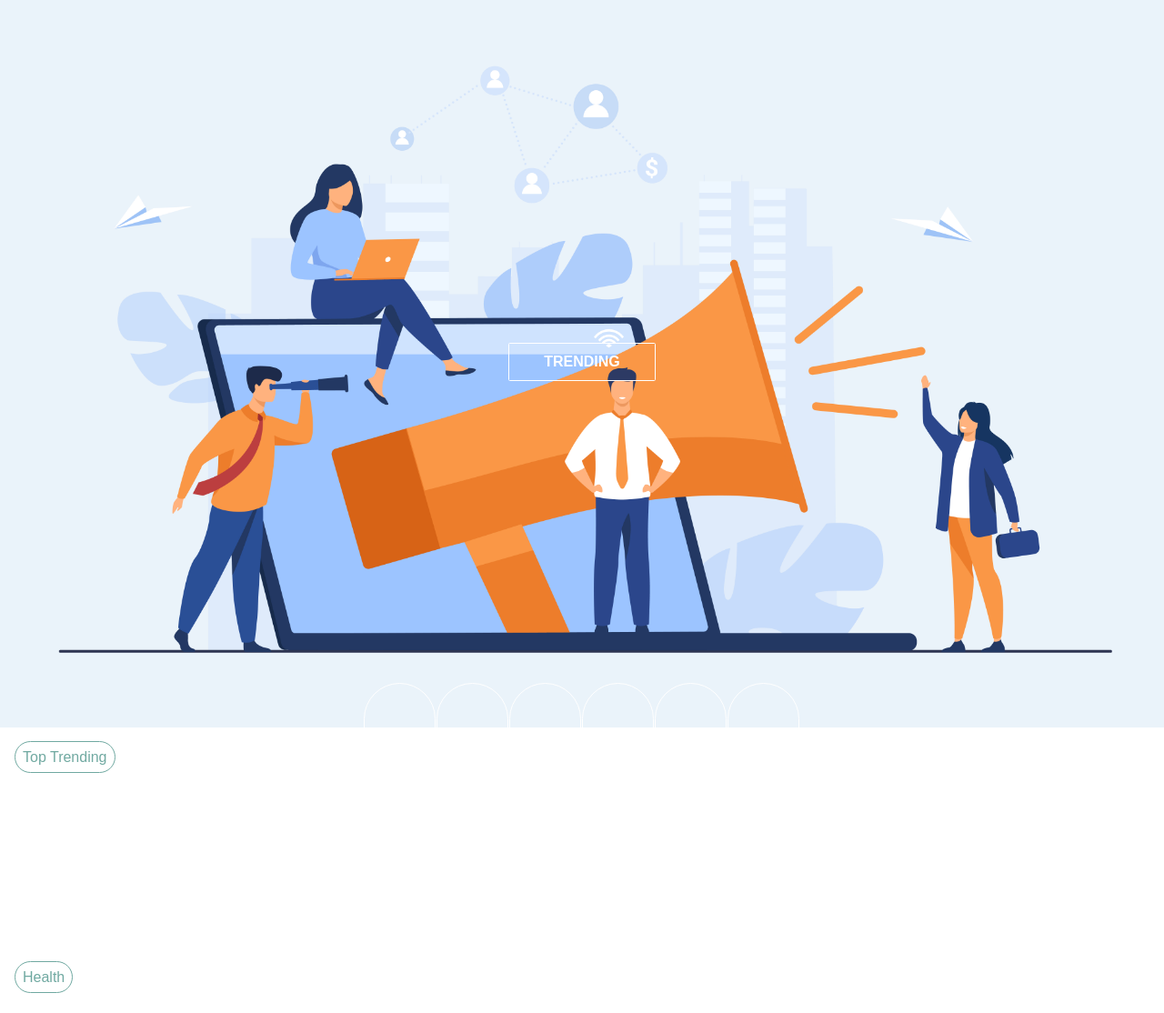
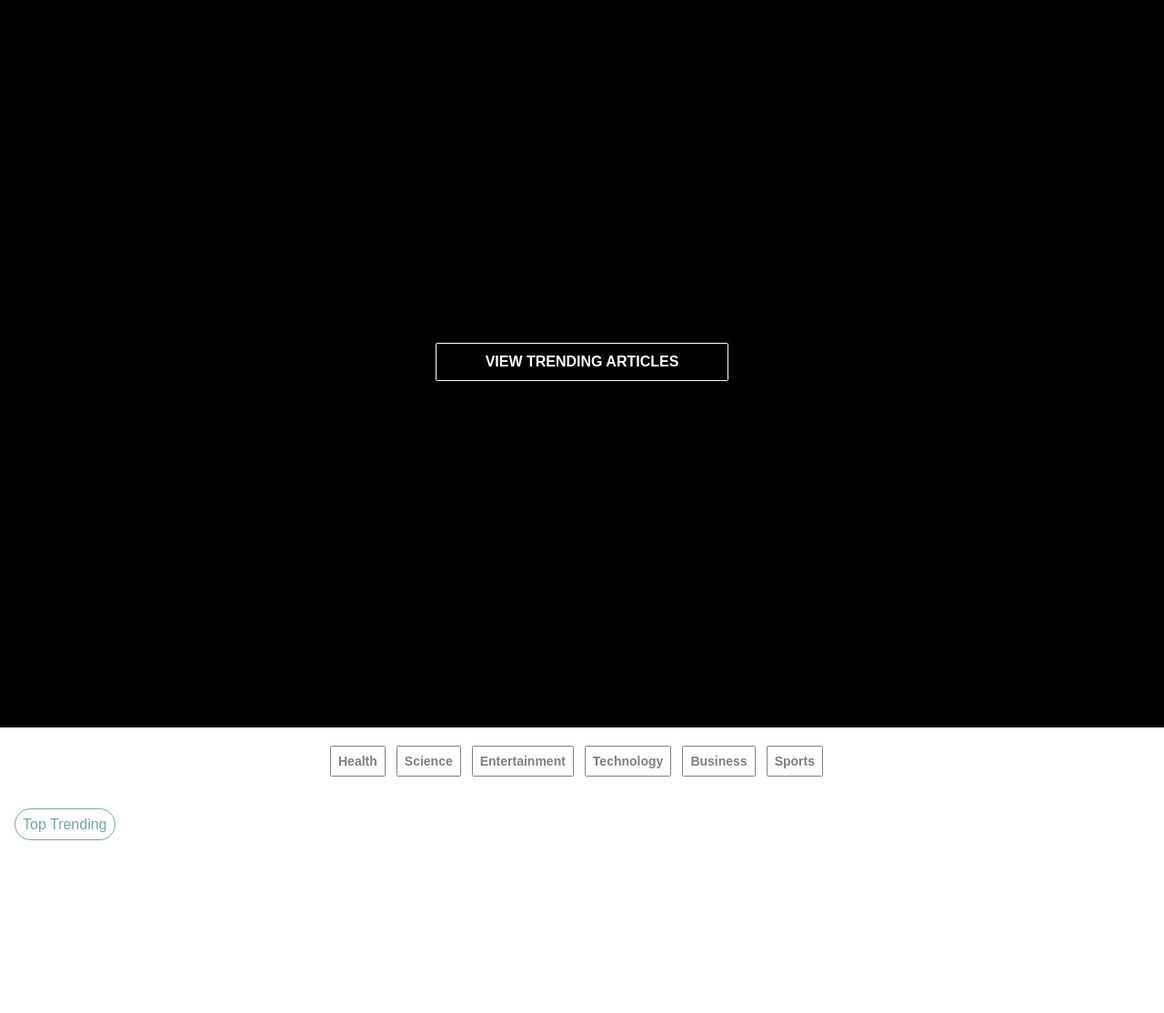
Before and after one commit to lieuk1/News-Web-App, a Flask app: page / in a window 1280 px wide. Shown: the top 1114 px of the page at 91% size. Run offline with Flask 2, Linux system fonts and the light colour scheme.

Commit message:
Add categ buttons

```diff
--- a/static/css/home.css
+++ b/static/css/home.css
@@ -7,9 +7,10 @@ html, body {
 .landing-container {
   height: 100vh;
   width: 100%;
-  background-image: url("../landing-bg.jpg");
+  /* background-image: url("../landing-bg.jpg"); */
   background-size: cover;
   background-position: center;
+  background-color: black;
   /* Center all elements */
   display: flex;
   justify-content: center;
@@ -31,7 +32,7 @@ html, body {
   text-transform: uppercase;
   text-align: center;
   line-height: 2.5em;
-  width: 10em;
+  width: 20em;
   height: 2.5em;
   font-size: 16px;
   font-weight: bold;
@@ -79,6 +80,33 @@ html, body {
 .btn-container ul li span:nth-child(4) {
   /* Fourth bubble */
   --n: 4;
+}
+.categ-btns-container ul {
+  list-style-type: none;
+  margin: 0;
+  padding: 20px 0;
+  display: flex;
+  flex-wrap: wrap;
+  justify-content: center;
+}
+.categ-btns-container ul li {
+  margin: 0 12px 0 0;
+}
+.categ-btns-container ul li button {
+  border: 1px solid grey;
+  border-radius: 0.1em;
+  padding: 8px;
+  background: transparent;
+  font-size: 14px;
+  font-weight: bold;
+  color: grey;
+  transition: 0.2s;
+}
+.categ-btns-container ul li button:hover {
+  cursor: pointer;
+  box-shadow: 0 1px 4px 2px rgba(64,64,64,.08);
+  border: 1px solid #222;
+  color: #222;
 }
 .category-btns-container {
   height: 100px;
--- a/templates/home.html
+++ b/templates/home.html
@@ -9,8 +9,8 @@
         <!-- Button for trending headlines -->
         <div class="btn-container">
             <ul>
-                <li id="trending-btn" value="trending-btn" onclick="openForm('my-top-form')">
-                    Trending
+                <li id="trending-btn" value="trending-btn" onclick="">
+                    View trending articles
                     <!-- Number of span equals number of bubbles that appear on hover -->
                     <span></span><span></span>
                     <span></span><span></span>
@@ -28,7 +28,7 @@
                 <input type="button" class="inputs close" value="Close" onclick="closeForm('my-top-form')">
             </form>
         </div>
-        <div class="category-btns-container">
+        <!-- <div class="category-btns-container">
             <div class="categ-bub-cont">
                 <span><p>Health</p></span>
                 <span><p>Science</p></span>
@@ -37,7 +37,17 @@
                 <span><p>Business</p></span>
                 <span><p>Sports</p></span>
             </div>
-        </div>
+        </div> -->
+    </div>
+    <div id="categ-btns-container" class="categ-btns-container">
+        <ul>
+            <li><button>Health</button></li>
+            <li><button>Science</button></li>
+            <li><button>Entertainment</button></li>
+            <li><button>Technology</button></li>
+            <li><button>Business</button></li>
+            <li><button>Sports</button></li>
+        </ul>
     </div>
     <div class="content-container">
         <p><span>Top Trending</span></p>
```
